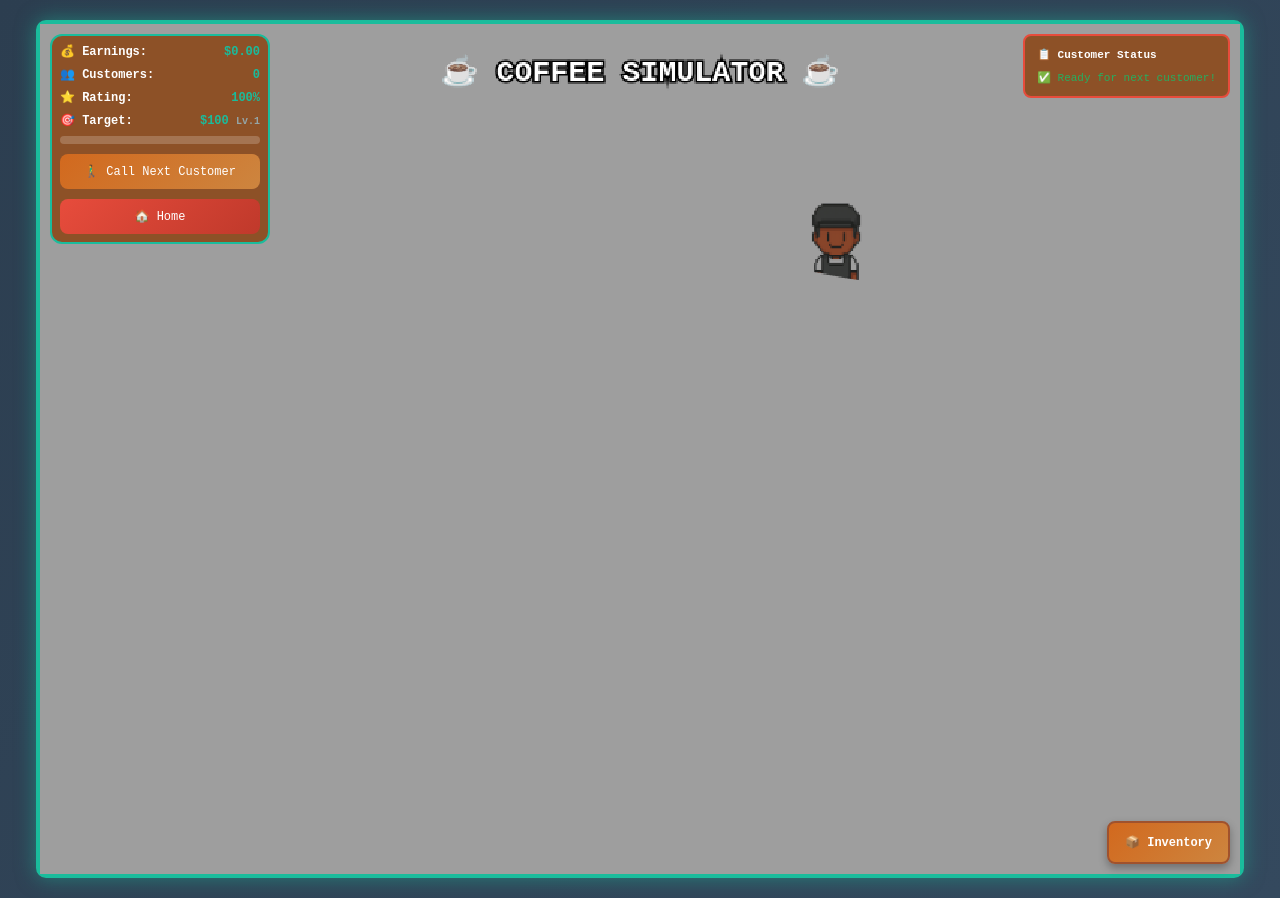
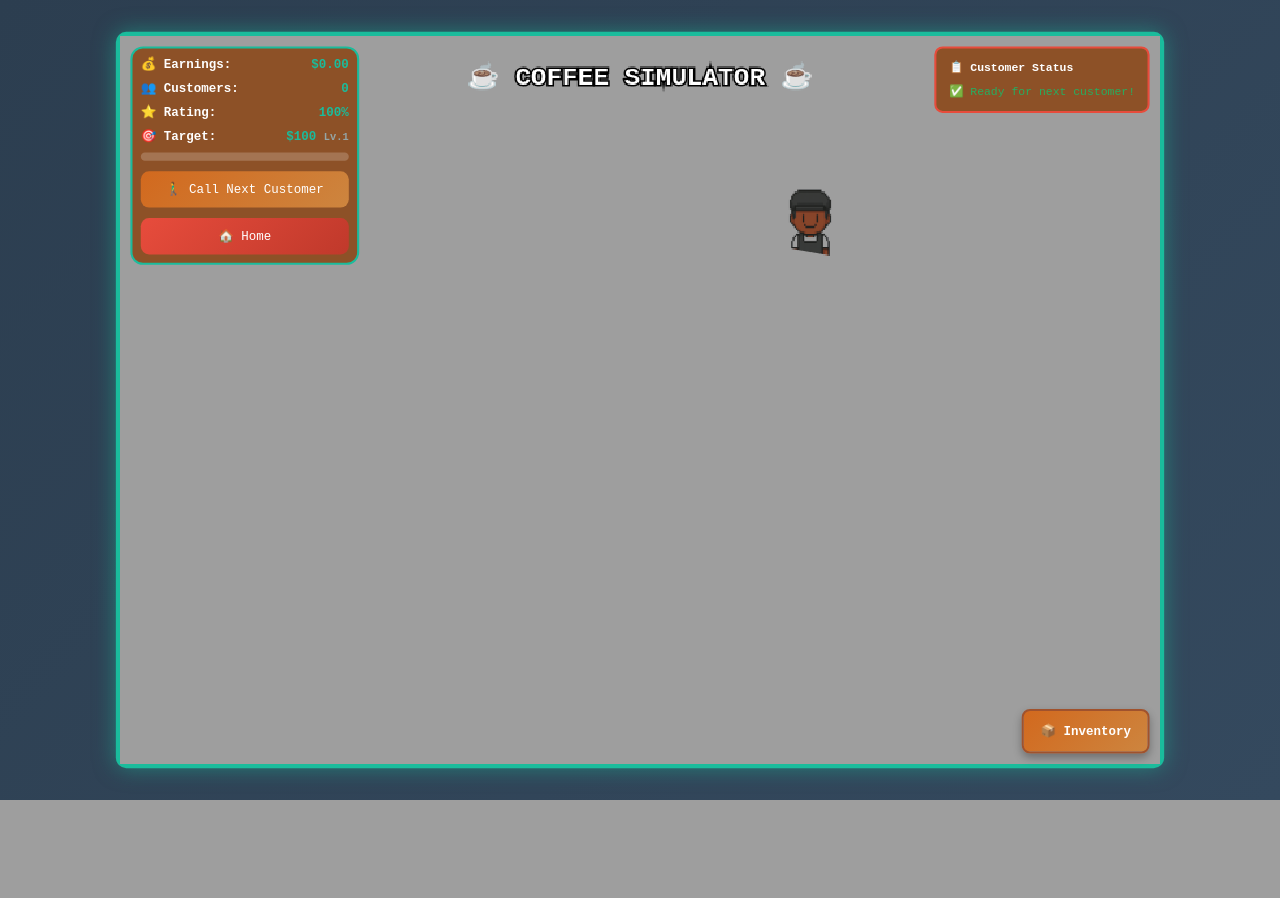
Before and after one commit to SamiaIslam22/Coffee-Simulator, a Flask app: page /pixel in a window 1280 px wide. After the commit the page ends 800 px from the top, so only its background shows below. Run offline with Flask 3, Linux system fonts and the light colour scheme; some libraries are stand-ins or nearby versions.

Commit message:
Frontend fix

```diff
--- a/frontend/templates/pixel_game.html
+++ b/frontend/templates/pixel_game.html
@@ -25,14 +25,15 @@
     border-radius: 10px;
     box-shadow: 0 0 20px rgba(26, 188, 156, 0.5);
 
-    /* BIGGER: Increased container size */
-    max-width: 1200px;  /* Increased from 1000px */
-    max-height: 850px;  /* Increased from 700px */
-    width: 1200px;      /* Increased from 1000px */
-    height: 850px;      /* Increased from 700px */
+    /* 30% BIGGER: Keep original size but scale up slightly */
+    max-width: 1000px;  /* Keep original */
+    max-height: 700px;  /* Keep original */
+    width: 1000px;      /* Keep original */
+    height: 700px;      /* Keep original */
 
     /* Center the game */
     margin: 20px auto;
+    transform: scale(1.04); /* Scale UP by 4% (0.8 * 1.3 = 1.04) */
     transform-origin: center;
 }
 
@@ -43,8 +44,8 @@
     image-rendering: crisp-edges;
 
     /* RESIZE: Smaller canvas */
-    width: 1200px;   /* Reduced from 800px */
-    height: 850px;   /* Reduced from 600px */
+    width: 1000px;   /* Reduced from 800px */
+    height: 700px;   /* Reduced from 600px */
 }
 
 /* Make UI panels smaller too */
```
